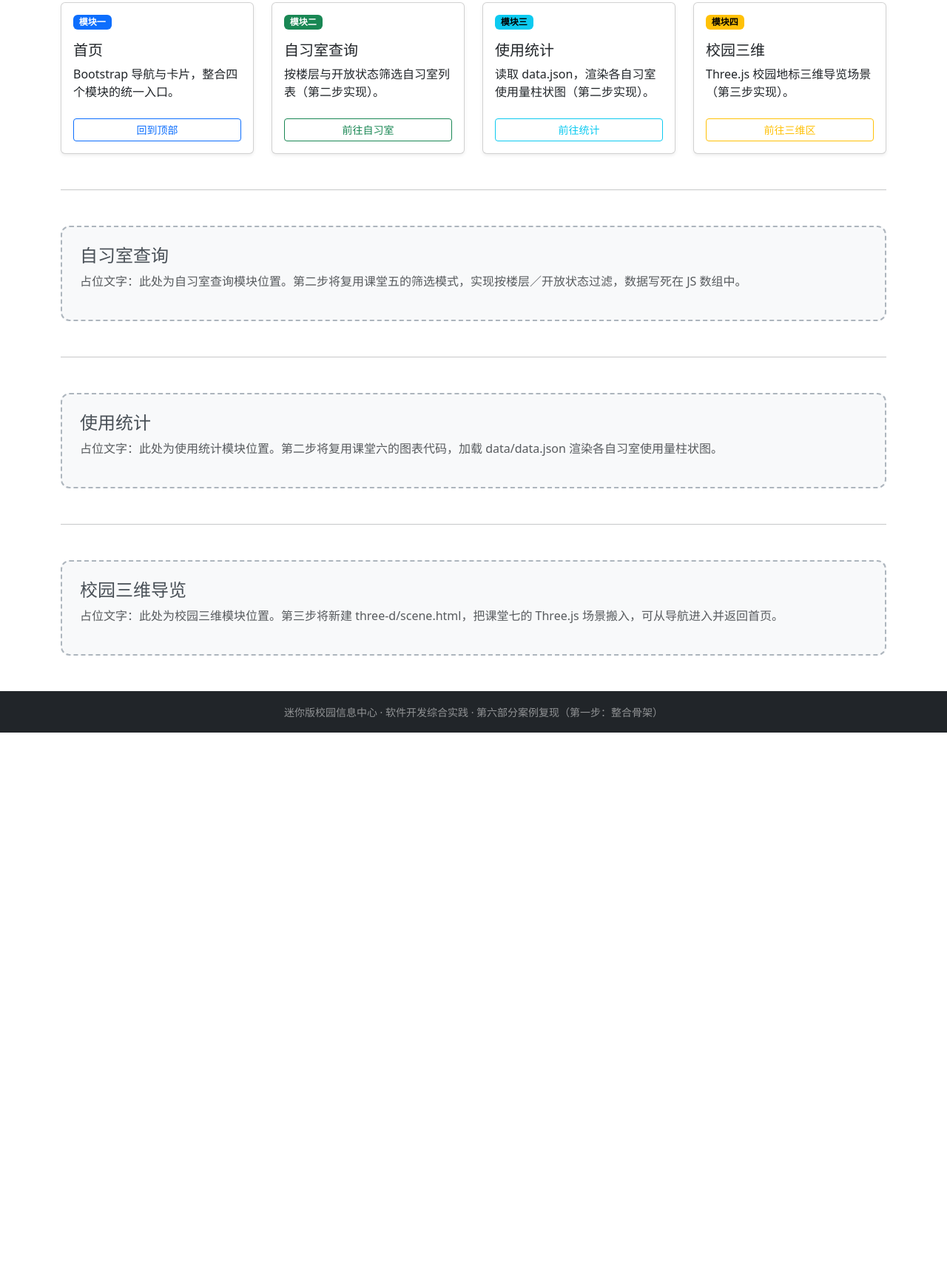
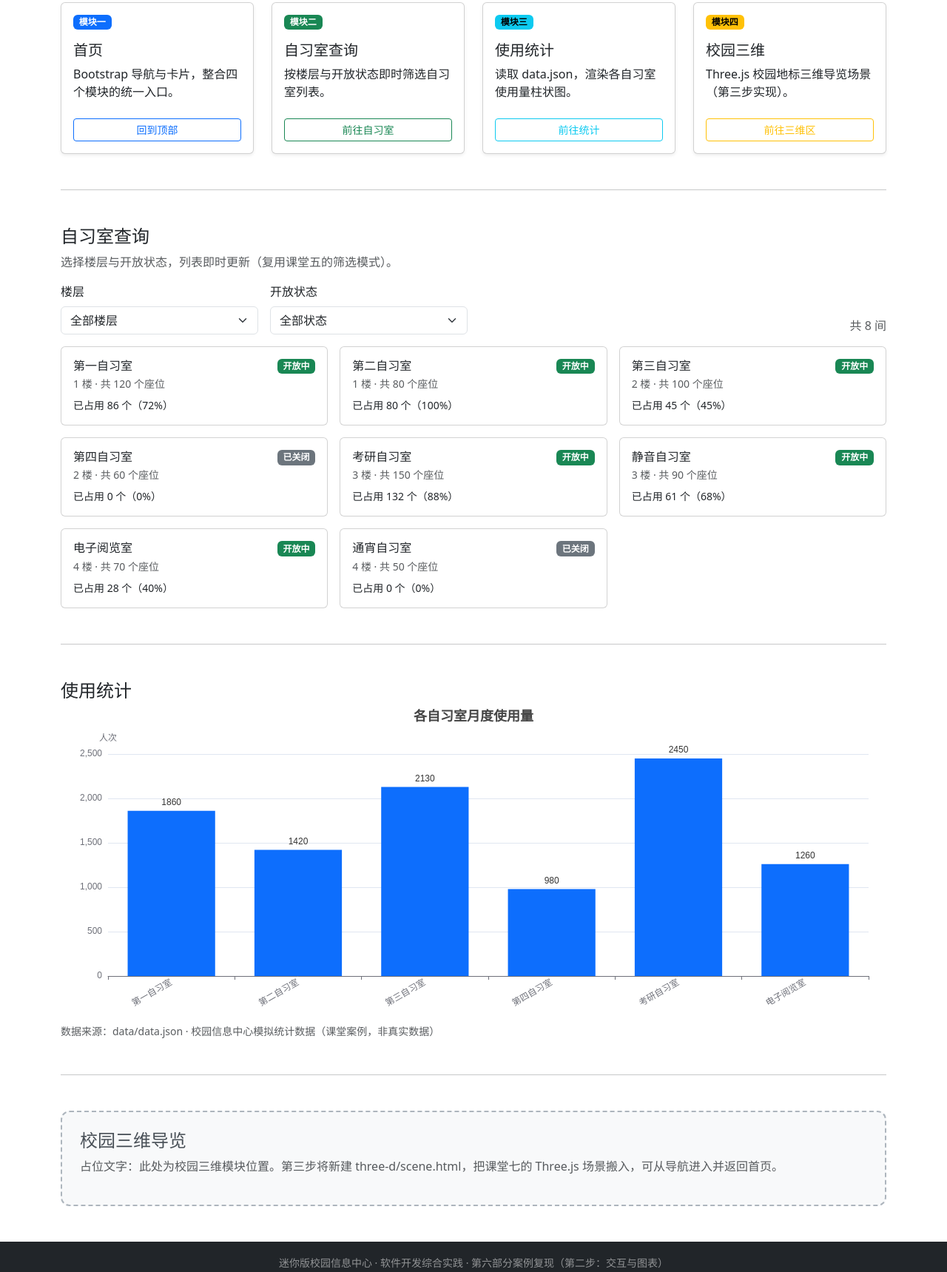
Before and after one commit to Likuncan/frontend-practice8, a plain HTML site: page index.html in a window 1280 px wide. Shown: the part 474-2193 px from the top of the page at 74% size. Before the commit the page ends 1464 px from the top, so only its background shows below. Drawn offline with nearby package versions, Linux system fonts and the light colour scheme.

Commit message:
查询交互与图表

```diff
--- /dev/null
+++ b/data/data.json
@@ -0,0 +1,14 @@
+{
+  "title": "各自习室月度使用量",
+  "unit": "人次",
+  "source": "校园信息中心模拟统计数据（课堂案例，非真实数据）",
+  "updatedAt": "2026-09-01",
+  "rooms": [
+    { "name": "第一自习室", "usage": 1860 },
+    { "name": "第二自习室", "usage": 1420 },
+    { "name": "第三自习室", "usage": 2130 },
+    { "name": "第四自习室", "usage": 980 },
+    { "name": "考研自习室", "usage": 2450 },
+    { "name": "电子阅览室", "usage": 1260 }
+  ]
+}
--- a/index.html
+++ b/index.html
@@ -66,7 +66,7 @@
             <div class="card-body d-flex flex-column">
               <span class="badge text-bg-success mb-3 align-self-start">模块二</span>
               <h3 class="h5 card-title">自习室查询</h3>
-              <p class="card-text flex-grow-1">按楼层与开放状态筛选自习室列表（第二步实现）。</p>
+              <p class="card-text flex-grow-1">按楼层与开放状态即时筛选自习室列表。</p>
               <a href="#study" class="btn btn-outline-success btn-sm mt-2">前往自习室</a>
             </div>
           </div>
@@ -77,7 +77,7 @@
             <div class="card-body d-flex flex-column">
               <span class="badge text-bg-info mb-3 align-self-start">模块三</span>
               <h3 class="h5 card-title">使用统计</h3>
-              <p class="card-text flex-grow-1">读取 data.json，渲染各自习室使用量柱状图（第二步实现）。</p>
+              <p class="card-text flex-grow-1">读取 data.json，渲染各自习室使用量柱状图。</p>
               <a href="#stats" class="btn btn-outline-info btn-sm mt-2">前往统计</a>
             </div>
           </div>
@@ -99,18 +99,46 @@
 
     <hr class="my-5">
 
-    <!-- ========== 自习室区块（占位，第二步填充筛选交互） ========== -->
-    <section id="study" class="module-placeholder">
+    <!-- ========== 自习室区块：楼层 / 开放状态筛选 ========== -->
+    <section id="study">
       <h2 class="h4">自习室查询</h2>
-      <p class="text-muted">占位文字：此处为自习室查询模块位置。第二步将复用课堂五的筛选模式，实现按楼层／开放状态过滤，数据写死在 JS 数组中。</p>
+      <p class="text-muted">选择楼层与开放状态，列表即时更新（复用课堂五的筛选模式）。</p>
+
+      <div class="row g-3 mb-3">
+        <div class="col-12 col-sm-6 col-md-3">
+          <label for="floorFilter" class="form-label">楼层</label>
+          <select id="floorFilter" class="form-select">
+            <option value="all" selected>全部楼层</option>
+            <option value="1">1 楼</option>
+            <option value="2">2 楼</option>
+            <option value="3">3 楼</option>
+            <option value="4">4 楼</option>
+          </select>
+        </div>
+        <div class="col-12 col-sm-6 col-md-3">
+          <label for="statusFilter" class="form-label">开放状态</label>
+          <select id="statusFilter" class="form-select">
+            <option value="all" selected>全部状态</option>
+            <option value="open">开放中</option>
+            <option value="closed">已关闭</option>
+          </select>
+        </div>
+        <div class="col-12 col-md-6 d-flex align-items-end justify-content-md-end">
+          <span id="resultCount" class="text-muted" aria-live="polite"></span>
+        </div>
+      </div>
+
+      <div id="roomList" class="row g-3"></div>
     </section>
 
     <hr class="my-5">
 
-    <!-- ========== 统计区块（占位，第二步填充图表） ========== -->
-    <section id="stats" class="module-placeholder">
+    <!-- ========== 统计区块：data.json + ECharts 柱状图 ========== -->
+    <section id="stats">
       <h2 class="h4">使用统计</h2>
-      <p class="text-muted">占位文字：此处为使用统计模块位置。第二步将复用课堂六的图表代码，加载 data/data.json 渲染各自习室使用量柱状图。</p>
+      <div id="chartNotice" class="alert d-none mb-3" role="alert"></div>
+      <div id="usageChart" style="width: 100%; height: 420px;"></div>
+      <p id="chartSource" class="text-muted small mt-2 mb-0">数据来源：data/data.json</p>
     </section>
 
     <hr class="my-5">
@@ -125,7 +153,7 @@
 
   <footer class="bg-dark text-white-50 text-center py-3 mt-auto">
     <div class="container">
-      <small>迷你版校园信息中心 · 软件开发综合实践 · 第六部分案例复现（第一步：整合骨架）</small>
+      <small>迷你版校园信息中心 · 软件开发综合实践 · 第六部分案例复现（第二步：交互与图表）</small>
     </div>
   </footer>
 
@@ -133,5 +161,9 @@
   <script src="https://cdn.jsdelivr.net/npm/bootstrap@5.3.3/dist/js/bootstrap.bundle.min.js"
           integrity="sha384-YvpcrYf0tY3lHB60NNkmXc5s9fDVZLESaAA55NDzOxhy9GkcIdslK1eN7N6jIeHz"
           crossorigin="anonymous"></script>
+  <!-- ECharts 5.5.1：库在前，版本号固定 -->
+  <script src="https://cdn.jsdelivr.net/npm/echarts@5.5.1/dist/echarts.min.js"></script>
+  <!-- 自己的交互逻辑：在所有库之后加载 -->
+  <script src="js/app.js"></script>
 </body>
 </html>
--- /dev/null
+++ b/js/app.js
@@ -0,0 +1,189 @@
+/* ==========================================================
+   迷你版校园信息中心 - 交互逻辑（第六部分 第二步）
+   职责：
+   1. 自习室按楼层 / 开放状态筛选（数据写死在 JS 数组）
+   2. 加载 data/data.json，用 ECharts 渲染使用量柱状图
+   ========================================================== */
+
+/* ---------- 一、自习室数据（题目允许直接写死在 JS 数组） ---------- */
+const STUDY_ROOMS = [
+  { id: 1, name: '第一自习室', floor: 1, open: true,  seats: 120, occupied: 86  },
+  { id: 2, name: '第二自习室', floor: 1, open: true,  seats: 80,  occupied: 80  },
+  { id: 3, name: '第三自习室', floor: 2, open: true,  seats: 100, occupied: 45  },
+  { id: 4, name: '第四自习室', floor: 2, open: false, seats: 60,  occupied: 0   },
+  { id: 5, name: '考研自习室', floor: 3, open: true,  seats: 150, occupied: 132 },
+  { id: 6, name: '静音自习室', floor: 3, open: true,  seats: 90,  occupied: 61  },
+  { id: 7, name: '电子阅览室', floor: 4, open: true,  seats: 70,  occupied: 28  },
+  { id: 8, name: '通宵自习室', floor: 4, open: false, seats: 50,  occupied: 0   }
+];
+
+/* ---------- 二、自习室筛选与列表渲染 ---------- */
+const roomListEl = document.getElementById('roomList');
+const floorFilterEl = document.getElementById('floorFilter');
+const statusFilterEl = document.getElementById('statusFilter');
+const resultCountEl = document.getElementById('resultCount');
+
+function getFilters() {
+  return {
+    floor: floorFilterEl.value,   // 'all' 或 '1'~'4'
+    status: statusFilterEl.value  // 'all' | 'open' | 'closed'
+  };
+}
+
+function filterRooms(rooms, { floor, status }) {
+  return rooms.filter(function (room) {
+    const floorMatched = floor === 'all' || String(room.floor) === floor;
+    const statusMatched =
+      status === 'all' ||
+      (status === 'open' && room.open) ||
+      (status === 'closed' && !room.open);
+    return floorMatched && statusMatched;
+  });
+}
+
+function roomCardHTML(room) {
+  const statusClass = room.open ? 'text-bg-success' : 'text-bg-secondary';
+  const statusText = room.open ? '开放中' : '已关闭';
+  const occupancyRate = room.seats > 0
+    ? Math.round((room.occupied / room.seats) * 100)
+    : 0;
+
+  return (
+    '<div class="col-12 col-md-6 col-xl-4">' +
+      '<div class="card h-100">' +
+        '<div class="card-body">' +
+          '<div class="d-flex justify-content-between align-items-start">' +
+            '<h3 class="h6 card-title mb-1">' + room.name + '</h3>' +
+            '<span class="badge ' + statusClass + '">' + statusText + '</span>' +
+          '</div>' +
+          '<p class="card-text text-muted small mb-2">' + room.floor + ' 楼 · 共 ' + room.seats + ' 个座位</p>' +
+          '<p class="card-text small mb-0">已占用 ' + room.occupied + ' 个（' + occupancyRate + '%）</p>' +
+        '</div>' +
+      '</div>' +
+    '</div>'
+  );
+}
+
+function renderRooms() {
+  const filtered = filterRooms(STUDY_ROOMS, getFilters());
+  resultCountEl.textContent = '共 ' + filtered.length + ' 间';
+
+  if (filtered.length === 0) {
+    roomListEl.innerHTML =
+      '<div class="col-12">' +
+        '<div class="alert alert-warning mb-0" role="alert">没有符合筛选条件的自习室，请调整楼层或开放状态后重试。</div>' +
+      '</div>';
+    return;
+  }
+
+  // 整体替换，保证切换筛选时旧结果被清空
+  roomListEl.innerHTML = filtered.map(roomCardHTML).join('');
+}
+
+function bindRoomFilters() {
+  // change 事件：选择后即时生效
+  floorFilterEl.addEventListener('change', renderRooms);
+  statusFilterEl.addEventListener('change', renderRooms);
+}
+
+/* ---------- 三、使用统计：加载 data.json 并渲染 ECharts 柱状图 ---------- */
+const chartEl = document.getElementById('usageChart');
+const chartNoticeEl = document.getElementById('chartNotice');
+const chartSourceEl = document.getElementById('chartSource');
+
+// 全程只维护一个 ECharts 实例，不重复 init、不替换容器
+let usageChart = null;
+
+function showChartNotice(message, isError) {
+  chartEl.classList.add('d-none');
+  chartNoticeEl.classList.remove('d-none');
+  chartNoticeEl.textContent = message;
+  chartNoticeEl.className = isError
+    ? 'alert alert-danger mb-0'
+    : 'alert alert-warning mb-0';
+}
+
+function renderChart(data) {
+  const rooms = Array.isArray(data.rooms) ? data.rooms : [];
+
+  if (rooms.length === 0) {
+    showChartNotice('暂无使用量数据（data.json 中 rooms 为空）。', false);
+    return;
+  }
+
+  chartNoticeEl.classList.add('d-none');
+  chartEl.classList.remove('d-none');
+
+  if (usageChart === null) {
+    usageChart = echarts.init(chartEl);
+    window.addEventListener('resize', function () {
+      usageChart.resize();
+    });
+  }
+
+  // option 中 xAxis / yAxis 统一使用对象写法
+  usageChart.setOption({
+    title: {
+      text: data.title || '各自习室使用量',
+      left: 'center'
+    },
+    tooltip: {
+      trigger: 'axis',
+      valueFormatter: function (value) {
+        return value + ' ' + (data.unit || '');
+      }
+    },
+    grid: { left: 64, right: 24, top: 64, bottom: 56 },
+    xAxis: {
+      type: 'category',
+      data: rooms.map(function (room) { return room.name; }),
+      axisLabel: { interval: 0, rotate: 30 }
+    },
+    yAxis: {
+      type: 'value',
+      name: data.unit || '',
+      minInterval: 1
+    },
+    series: [
+      {
+        name: data.title || '使用量',
+        type: 'bar',
+        data: rooms.map(function (room) { return room.usage; }),
+        itemStyle: { color: '#0d6efd' },
+        label: { show: true, position: 'top' }
+      }
+    ]
+  });
+}
+
+function loadChart() {
+  // 断网时 ECharts CDN 可能未加载，先防御，避免 ReferenceError
+  if (typeof echarts === 'undefined') {
+    showChartNotice('图表库 ECharts 未能加载（可能处于断网状态），请联网后刷新页面。', true);
+    return;
+  }
+
+  fetch('data/data.json')
+    .then(function (response) {
+      if (!response.ok) {
+        throw new Error('HTTP ' + response.status);
+      }
+      return response.json();
+    })
+    .then(function (data) {
+      // 数据来源如实标注到页面
+      if (data.source) {
+        chartSourceEl.textContent = '数据来源：data/data.json · ' + data.source;
+      }
+      renderChart(data);
+    })
+    .catch(function () {
+      // 断网 / 文件改名 / JSON 格式错误：显示明确提示，不抛未捕获异常
+      showChartNotice('使用量数据加载失败，请检查网络连接，或确认 data/data.json 文件存在且格式正确。', true);
+    });
+}
+
+/* ---------- 四、启动 ---------- */
+bindRoomFilters();
+renderRooms();
+loadChart();
```
